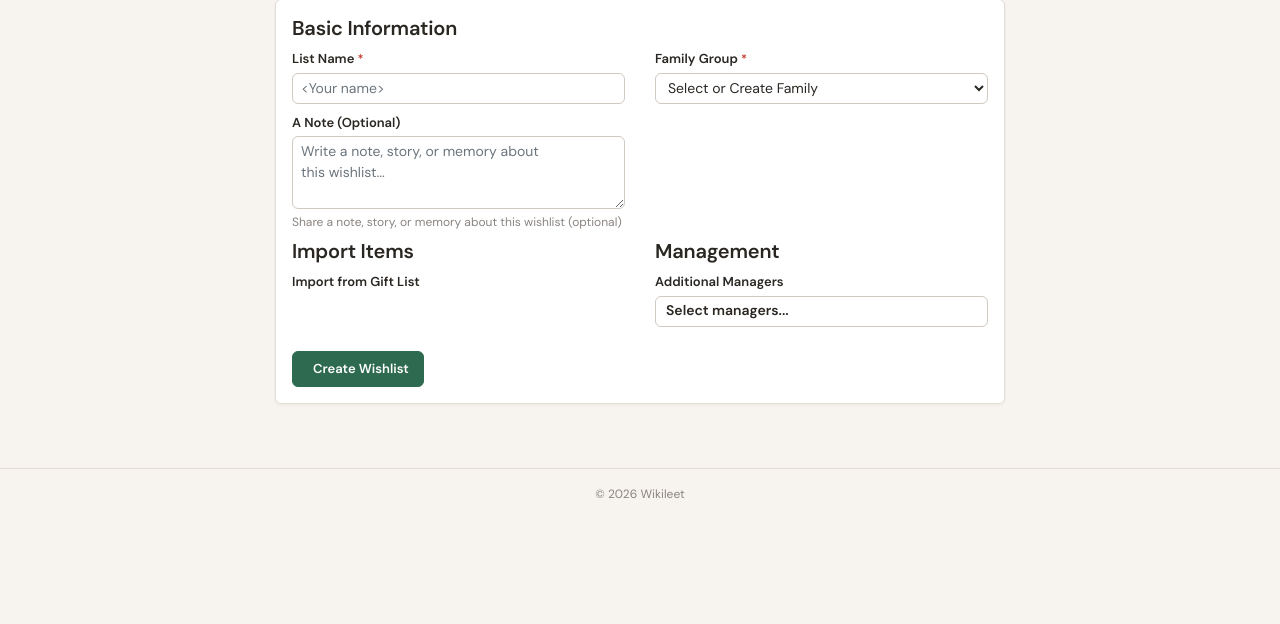
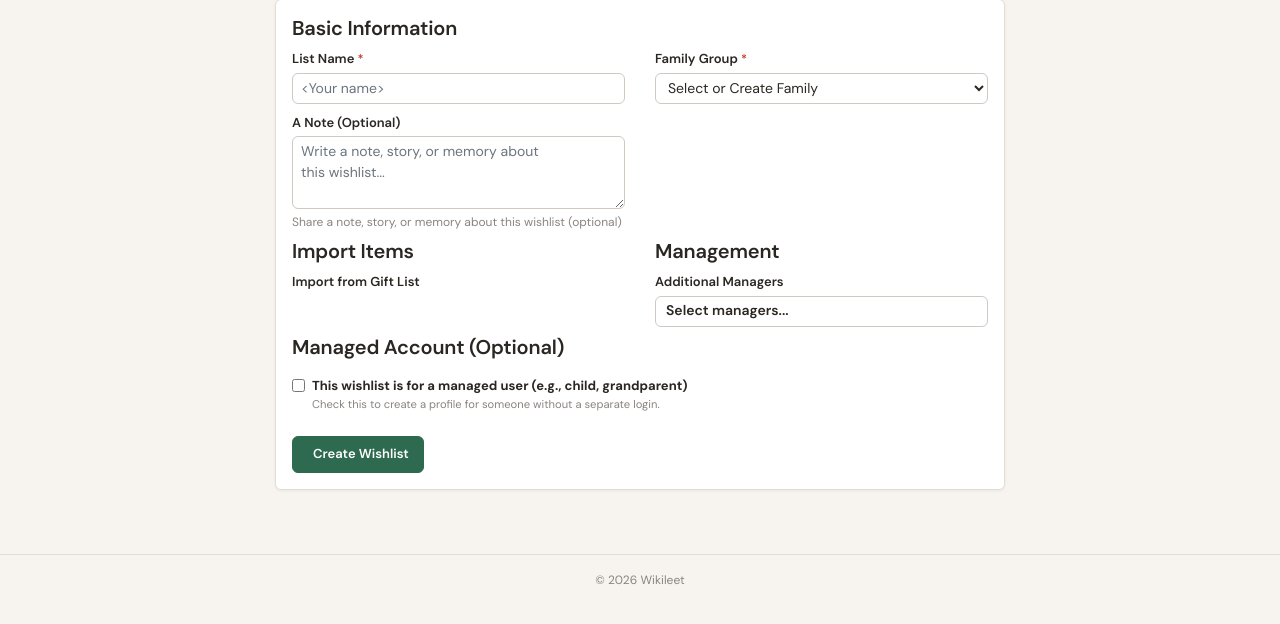
Before and after one commit to gabeduke/django-gift-wiki, a Django app: page /wishlist/create/ in a window 1280 px wide. Shown: the part 145-769 px from the top of the page. Run offline with Django 4.2, Linux system fonts and the light colour scheme; the visitor is signed in with stand-in values (Sample User, id 1); data comes from the database, SQL or seed files in the repository; data that the repository does not hold is empty; some libraries are stand-ins or nearby versions.

Commit message:
feat: Auto-create WikiUser for managed accounts and improve permissions

```diff
--- a/gift/forms.py
+++ b/gift/forms.py
@@ -284,6 +284,30 @@ class WishListForm(forms.ModelForm):
         help_text='Optionally import items from an existing gift list',
     )
 
+    # Virtual fields for creating a managed WikiUser
+    is_managed = forms.BooleanField(
+        required=False,
+        label='This wishlist is for a managed user (e.g., child, grandparent)',
+        help_text='Check this to create a profile for someone without a separate login.',
+    )
+    managed_username = forms.CharField(
+        max_length=150,
+        required=False,
+        label="User's Username",
+        help_text='A unique username for the user (e.g. "timmy_2015").',
+    )
+    managed_birthday = forms.DateField(
+        widget=forms.DateInput(attrs={'type': 'date'}),
+        required=False,
+        label="User's Birthday",
+        help_text="So we can sort their wishlist into the correct birthday season.",
+    )
+    managed_email = forms.EmailField(
+        required=False,
+        label="User's Email (Optional)",
+        help_text="If provided, they can eventually use this email to log in and take over their account.",
+    )
+
     managers = forms.ModelMultipleChoiceField(
         queryset=None,
         required=False,
@@ -395,6 +419,10 @@ class WishListForm(forms.ModelForm):
                 'new_family_name',
                 'new_family_poem',
                 'scraped_page',
+                'is_managed',
+                'managed_username',
+                'managed_birthday',
+                'managed_email',
             ]:
                 if self.fields[name].label:
                     self.fields[name].label += ' (Optional)'
@@ -416,6 +444,19 @@ class WishListForm(forms.ModelForm):
         cleaned_data = super().clean()
         family_name = cleaned_data.get('family_name')
         new_family_name = cleaned_data.get('new_family_name')
+
+        is_managed = cleaned_data.get('is_managed')
+        managed_username = cleaned_data.get('managed_username')
+        managed_birthday = cleaned_data.get('managed_birthday')
+
+        if is_managed:
+            if not managed_username:
+                self.add_error('managed_username', 'Username is required for managed accounts.')
+            elif User.objects.filter(username=managed_username).exists():
+                self.add_error('managed_username', 'This username is already taken.')
+
+            if not managed_birthday:
+                self.add_error('managed_birthday', 'Birthday is required for managed accounts.')
 
         # Handle "Create new..." option
         if family_name == '__CREATE_NEW__':
--- a/gift/templates/gift/wishlist_create.html
+++ b/gift/templates/gift/wishlist_create.html
@@ -139,6 +139,64 @@
                         </div>
                         {% endif %}
 
+                        <!-- Managed Account Creation -->
+                        <div class="form-section mb-4">
+                            <h5 class="mb-3"><i class="fas fa-users-cog"></i> Managed Account (Optional)</h5>
+                            <div class="form-check mb-3">
+                                {{ form.is_managed|add_class:"form-check-input" }}
+                                <label class="form-check-label font-weight-bold" for="{{ form.is_managed.id_for_label }}">
+                                    {{ form.is_managed.label }}
+                                </label>
+                                {% if form.is_managed.help_text %}
+                                    <div class="text-muted small">{{ form.is_managed.help_text }}</div>
+                                {% endif %}
+                                {% for error in form.is_managed.errors %}
+                                    <div class="text-danger small mt-1">{{ error }}</div>
+                                {% endfor %}
+                            </div>
+
+                            <div id="managed_fields_wrapper" style="display: none; background-color: #f8f9fa; padding: 15px; border-radius: 5px; border-left: 4px solid #0d6efd;">
+                                <div class="row">
+                                    <div class="col-md-4 mb-2">
+                                        <label for="{{ form.managed_username.id_for_label }}" class="form-label">
+                                            {{ form.managed_username.label }} <span class="text-danger">*</span>
+                                        </label>
+                                        {{ form.managed_username|add_class:"form-control form-control-sm" }}
+                                        {% if form.managed_username.help_text %}
+                                            <small class="form-text text-muted">{{ form.managed_username.help_text }}</small>
+                                        {% endif %}
+                                        {% for error in form.managed_username.errors %}
+                                            <div class="text-danger small mt-1">{{ error }}</div>
+                                        {% endfor %}
+                                    </div>
+                                    <div class="col-md-4 mb-2">
+                                        <label for="{{ form.managed_birthday.id_for_label }}" class="form-label">
+                                            {{ form.managed_birthday.label }} <span class="text-danger">*</span>
+                                        </label>
+                                        {{ form.managed_birthday|add_class:"form-control form-control-sm" }}
+                                        {% if form.managed_birthday.help_text %}
+                                            <small class="form-text text-muted">{{ form.managed_birthday.help_text }}</small>
+                                        {% endif %}
+                                        {% for error in form.managed_birthday.errors %}
+                                            <div class="text-danger small mt-1">{{ error }}</div>
+                                        {% endfor %}
+                                    </div>
+                                    <div class="col-md-4 mb-2">
+                                        <label for="{{ form.managed_email.id_for_label }}" class="form-label">
+                                            {{ form.managed_email.label }}
+                                        </label>
+                                        {{ form.managed_email|add_class:"form-control form-control-sm"|attr:"placeholder:user@example.com" }}
+                                        {% if form.managed_email.help_text %}
+                                            <small class="form-text text-muted">{{ form.managed_email.help_text }}</small>
+                                        {% endif %}
+                                        {% for error in form.managed_email.errors %}
+                                            <div class="text-danger small mt-1">{{ error }}</div>
+                                        {% endfor %}
+                                    </div>
+                                </div>
+                            </div>
+                        </div>
+
                         {# Hidden fields #}
                         {% for field in form.hidden_fields %}
                             {{ field }}
@@ -177,6 +235,24 @@
             familySelect.addEventListener('change', toggleNewFamily);
             // Check initial state
             toggleNewFamily();
+        }
+
+        // Handle managed account fields toggle
+        const isManagedCheckbox = document.querySelector('#id_is_managed');
+        const managedFieldsWrapper = document.getElementById('managed_fields_wrapper');
+
+        if (isManagedCheckbox && managedFieldsWrapper) {
+            function toggleManagedFields() {
+                if (isManagedCheckbox.checked) {
+                    managedFieldsWrapper.style.display = 'block';
+                } else {
+                    managedFieldsWrapper.style.display = 'none';
+                }
+            }
+
+            isManagedCheckbox.addEventListener('change', toggleManagedFields);
+            // Check initial state
+            toggleManagedFields();
         }
 
         // Update managers dropdown button text based on selected checkboxes
--- a/gift/views.py
+++ b/gift/views.py
@@ -207,7 +207,7 @@ def item_add_ajax(request, wishlist_id):
         wishlist = get_object_or_404(WishList, id=wishlist_id)
 
         # Business Rule: Only owner or managers can add items
-        is_owner = request.user == wishlist.owner
+        is_owner = (request.user == wishlist.owner or request.user == wishlist.dependent)
         is_manager = request.user in wishlist.managers.all()
         from giftwiki.feature_flags import get_steward_proxy_enabled
 
@@ -242,7 +242,7 @@ def item_add(request, wishlist_id):
     wishlist = get_object_or_404(WishList, id=wishlist_id)
 
     # Business Rule: Only owner or managers can add items
-    is_owner = request.user == wishlist.owner
+    is_owner = (request.user == wishlist.owner or request.user == wishlist.dependent)
     is_manager = request.user in wishlist.managers.all()
     if not (is_owner or is_manager):
         logger.warning(
@@ -285,7 +285,7 @@ def item_edit(request, item_id):
     item = get_object_or_404(Item, id=item_id)
 
     # Business Rule: Only owner or managers can edit items
-    is_owner = request.user == item.wishlist.owner
+    is_owner = (request.user == item.wishlist.owner or request.user == item.wishlist.dependent)
     is_manager = request.user in item.wishlist.managers.all()
     if not (is_owner or is_manager):
         logger.warning(
@@ -325,7 +325,7 @@ def item_delete(request, item_id):
     item = get_object_or_404(Item, id=item_id)
 
     # Business Rule: Only owner or managers can delete items
-    is_owner = request.user == item.wishlist.owner
+    is_owner = (request.user == item.wishlist.owner or request.user == item.wishlist.dependent)
     is_manager = request.user in item.wishlist.managers.all()
     if not (is_owner or is_manager):
         logger.warning(
@@ -352,7 +352,7 @@ def item_purchase(request, item_id):
     wishlist = item.wishlist
 
     # Check if user is owner, steward, or manager
-    is_owner = request.user == wishlist.owner
+    is_owner = (request.user == wishlist.owner or request.user == wishlist.dependent)
     from giftwiki.feature_flags import get_steward_proxy_enabled
 
     STEWARD_PROXY_ENABLED = get_steward_proxy_enabled()
@@ -410,6 +410,24 @@ def wishlist_create(request):
                     dependent = form.cleaned_data.get('dependent')
                     if dependent:
                         wishlist.dependent = dependent
+
+                # Auto-create managed account if requested
+                if form.cleaned_data.get('is_managed'):
+                    managed_username = form.cleaned_data.get('managed_username')
+                    managed_birthday = form.cleaned_data.get('managed_birthday')
+                    managed_email = form.cleaned_data.get('managed_email')
+
+                    from django.contrib.auth import get_user_model
+                    User = get_user_model()
+
+                    new_managed_user = User.objects.create(
+                        username=managed_username,
+                        birthday=managed_birthday,
+                        email=managed_email,
+                        is_kid=True  # Still treating them as a dependent/managed user under the hood
+                    )
+                    wishlist.dependent = new_managed_user
+                    messages.success(request, f'Created managed account for {managed_username}.')
 
                 # Handle new family creation
                 new_family_name = form.cleaned_data.get('new_family_name')
@@ -588,7 +606,7 @@ def import_scraped_page_to_user(user, scraped_page, target_wishlist=None):
         if target_wishlist:
             wishlist = target_wishlist
             # Verify user owns this wishlist
-            if wishlist.owner != user:
+            if wishlist.owner != user and wishlist.dependent != user:
                 logger.error(f'User {user.username} does not own wishlist {wishlist.id}')
                 return None
         else:
@@ -824,7 +842,7 @@ def wishlist_detail(request, wishlist_id):
     sorted_category_items = sorted(items_by_category.items(), key=lambda x: x[0].name.lower())
 
     # Check if user is owner, steward, or manager
-    is_owner = request.user == wishlist.owner
+    is_owner = (request.user == wishlist.owner or request.user == wishlist.dependent)
     from giftwiki.feature_flags import get_steward_proxy_enabled
 
     STEWARD_PROXY_ENABLED = get_steward_proxy_enabled()
@@ -866,7 +884,7 @@ def wishlist_edit(request, wishlist_id):
     wishlist = get_object_or_404(WishList, id=wishlist_id)
 
     # Check if user is the owner, steward, or manager
-    is_owner = request.user == wishlist.owner
+    is_owner = (request.user == wishlist.owner or request.user == wishlist.dependent)
     from giftwiki.feature_flags import get_steward_proxy_enabled
 
     STEWARD_PROXY_ENABLED = get_steward_proxy_enabled()
@@ -1018,7 +1036,7 @@ def wishlist_clear_purchased(request, wishlist_id):
     wishlist = get_object_or_404(WishList, id=wishlist_id)
 
     # Check if user is the owner, steward, or manager
-    is_owner = request.user == wishlist.owner
+    is_owner = (request.user == wishlist.owner or request.user == wishlist.dependent)
     from giftwiki.feature_flags import get_steward_proxy_enabled
 
     STEWARD_PROXY_ENABLED = get_steward_proxy_enabled()
@@ -1057,7 +1075,7 @@ def wishlist_delete(request, wishlist_id):
     wishlist = get_object_or_404(WishList, id=wishlist_id)
 
     # Check if user is the owner
-    if request.user != wishlist.owner:
+    if request.user != wishlist.owner and request.user != wishlist.dependent:
         logger.warning(
             'Unauthorized wishlist delete attempt',
             extra={'wishlist_id': wishlist_id, 'user': request.user.email},
```
